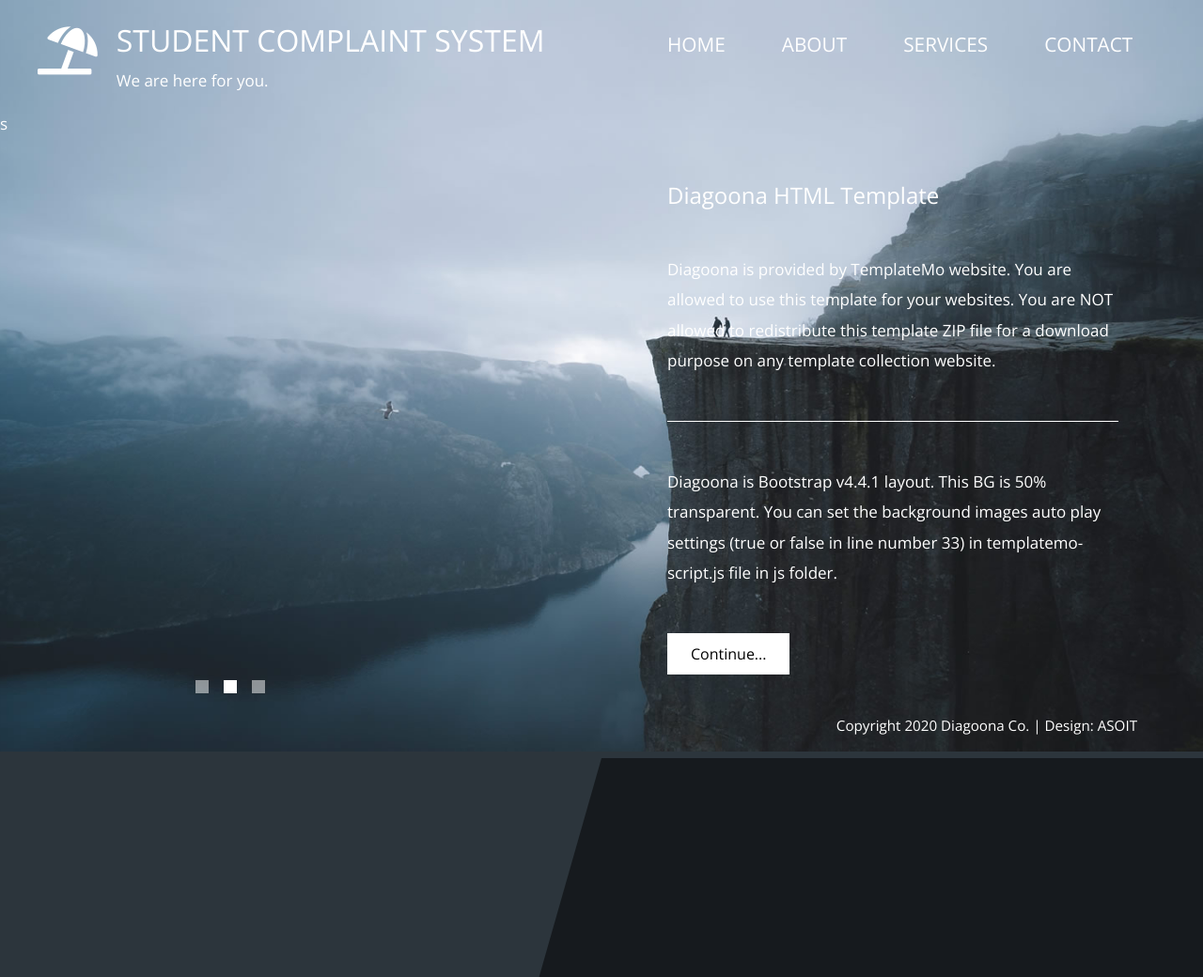
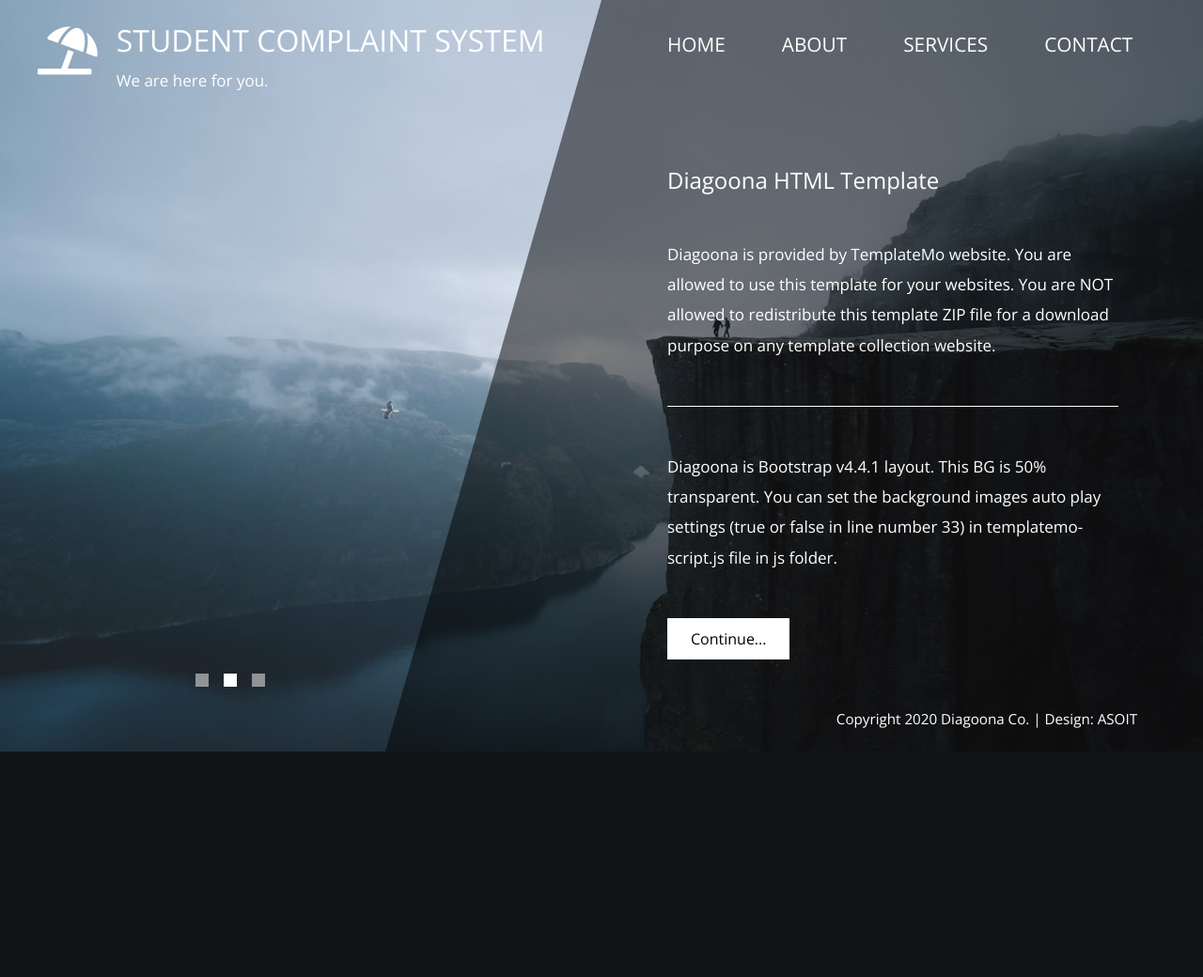
Before and after one commit to RUTVIK1211/complaint-management-system, a PHP site: page /index.php in a window 1280 px wide. Shown: the top 1040 px of the page at 94% size. After the commit the page ends 800 px from the top, so only its background shows below. Run offline with PHP 8.4, Linux system fonts and the light colour scheme.

Commit message:
final to commit

```diff
--- a/USER/header.php
+++ b/USER/header.php
@@ -14,7 +14,7 @@
 </head>
 
 <body>
-
+    <div class="tm-container">
             <div class="tm-row pt-4">
                 <div class="tm-col-left">
                    <div class="tm-site-header media">
@@ -51,6 +51,3 @@
                     </nav>
                 </div>
             </div>
-
-
-s
--- a/USER/index.php
+++ b/USER/index.php
@@ -11,5 +11,4 @@
             </section>
         </main>
         </div>
-        </div>
 <?php require_once 'footer.php'; ?>
```
Also changed, not shown: README.md. Lines whose indentation alone changed are shown as unchanged.
